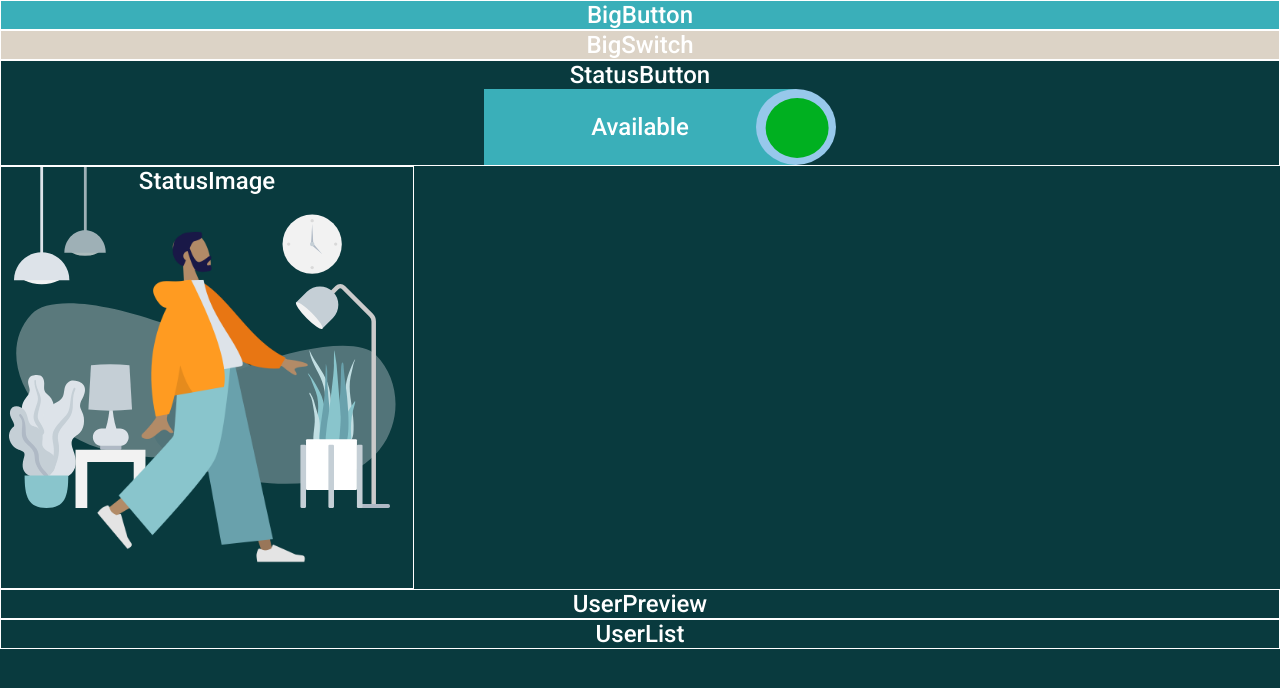
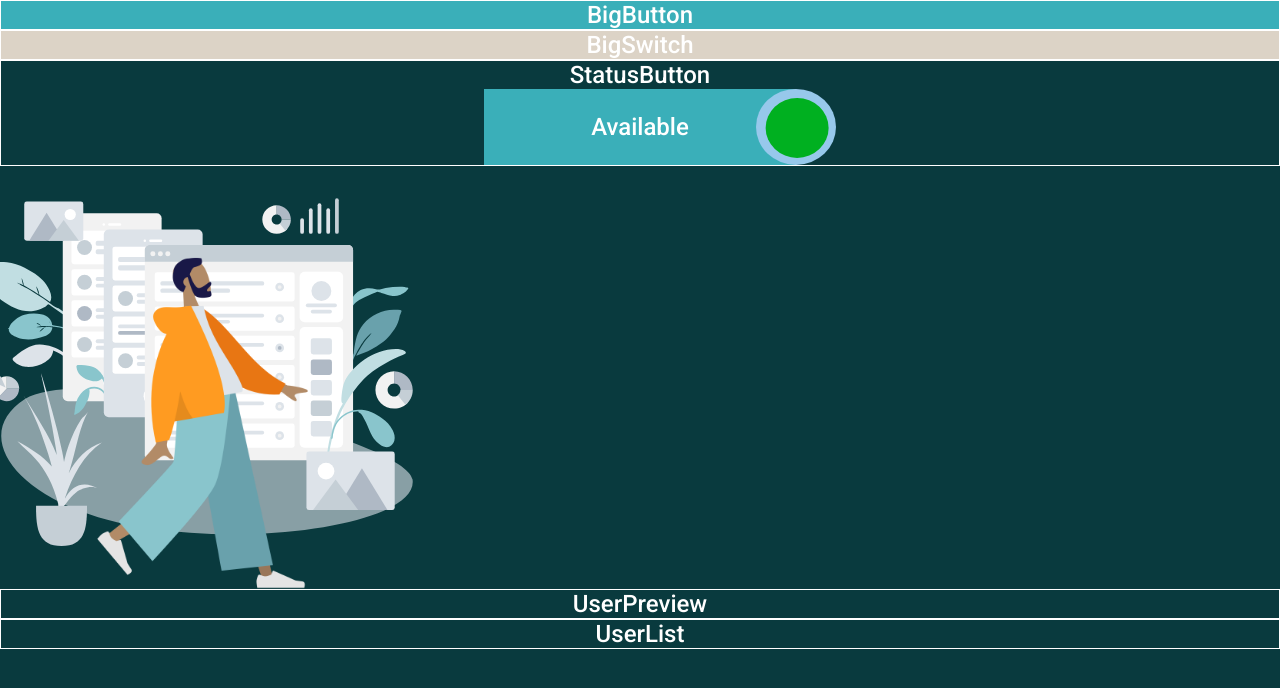
Before and after one commit to knutsanl/oblig2, a React (Create React App) app: page / in a window 1280 px wide. Shown: the top 688 px of the page. Built offline with nearby package versions, Linux system fonts and the light colour scheme.

Commit message:
Fixed all bugs for status-image

```diff
--- a/src/App.js
+++ b/src/App.js
@@ -15,7 +15,7 @@ class App extends Component {
         <BigButton />
         <BigSwitch />
         <StatusButton available={true} />
-        <StatusImage available={true} onCampus={false} />
+        <StatusImage available={true} onCampus={true} />
         <UserPreview />
         <UserList />
       </div>
--- a/src/components/status-image/status-image.css
+++ b/src/components/status-image/status-image.css
@@ -1,21 +1,30 @@
 .StatusImage {
-
-    border: 1px solid white;
+    max-width: 100%;
     height: 423px;
     width: 414px;
+    position: relative;
 }
 
-img {
+.StatusImage img {
     position: absolute;
-    max-height: 423px;
-    max-width: 414px;
+    height: 100%;
+    width: 100%;
     left: 0;
+    bottom: 0;
+    object-fit: cover;
 }
 
-#person {
-    position: relative;
-    top: 0;
-    left: 0;
-    max-height: 368px;
-    max-width: 292px;
+.StatusImage img.person {
+    position: absolute;
+    bottom: 0;
+    left: 50%;
+    transform: translateX(-50%);
+    height: 368px;
+    width: 292px;
+    max-height: 100%;
+    max-width: 100%;
 }
+
+.busy {
+    opacity: 40%;
+}
--- a/src/components/status-image/status-image.jsx
+++ b/src/components/status-image/status-image.jsx
@@ -4,12 +4,15 @@ import home from '../../assets/Home.svg';
 import campus from '../../assets/Wireframe.svg';
 
 function StatusImage(props) {
+    const {available, onCampus} = props;
+    const isBusy = !available ? 'busy' : undefined;
+    const tooltip = `${available ? 'available' : 'busy'}, ${onCampus ? 'campus' : 'home'}`;
+    const place = onCampus ? campus : home;
+
     return(
-        <div className="StatusImage" id={props.available === false ? 'opacity40' : undefined}>
-            StatusImage
-            {!props.onCampus && <img src={home} alt="Home" />}
-            {props.onCampus && <img src={campus} alt="Campus" />}
-            <img src={standing} alt="Standing" id="person" />
+        <div className={'StatusImage ' + isBusy} title={tooltip}>
+            <img src={place} alt="Campus" />
+            <img src={standing} alt="Standing" className="person" />
         </div>
     );
 }
```
